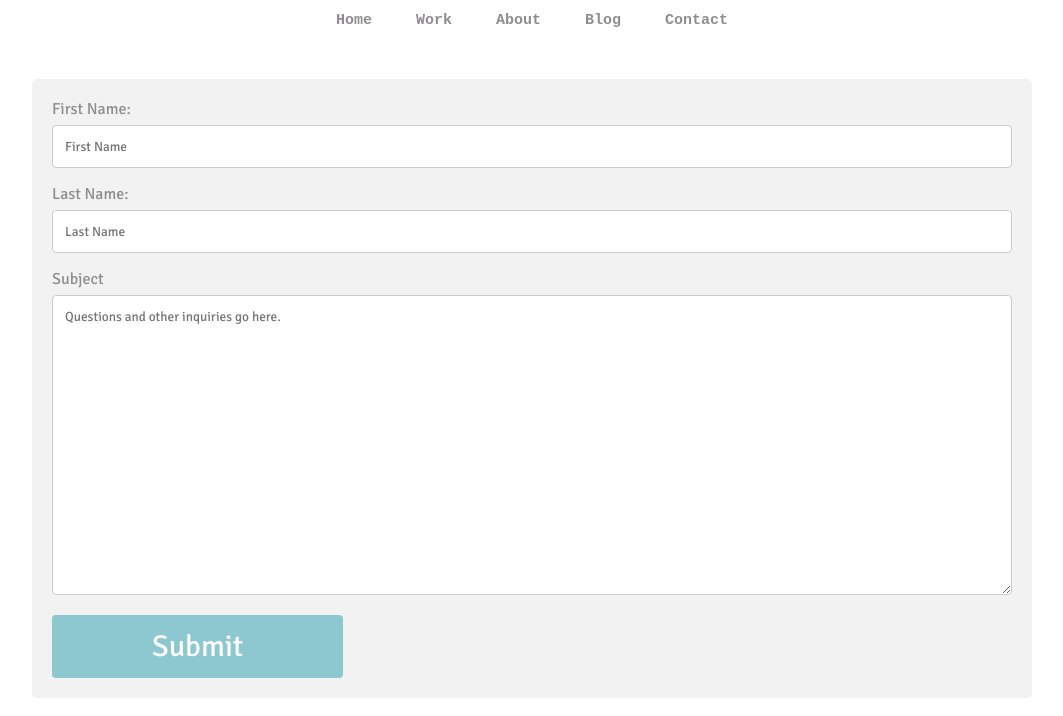
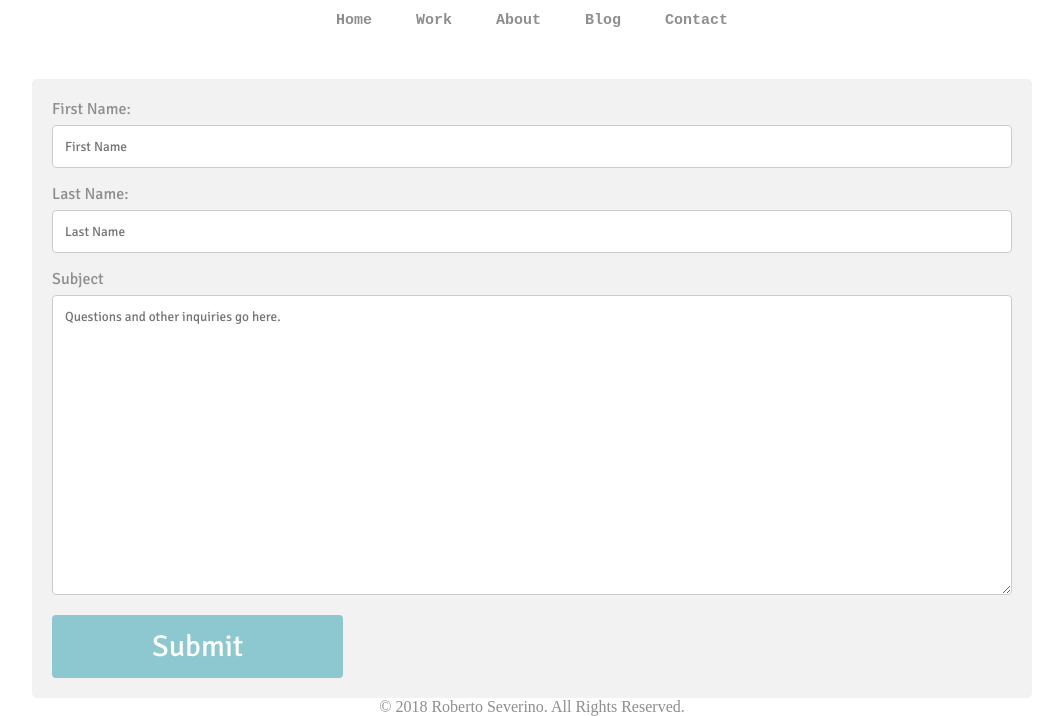
Before and after one commit to adwordvigilante/Portfolio-Website, a plain HTML site: page contact.html in a window 1280 px wide. Shown: the part 105-821 px from the top of the page, without its empty margins (108-1171 px from the left). Drawn offline with Linux system fonts and the light colour scheme.

Commit message:
Currently fixing bug with the footer.

```diff
--- a/contact.html
+++ b/contact.html
@@ -50,6 +50,9 @@
 
 	</div>
 
+	<footer>
+		&copy;&nbsp;2018 Roberto Severino. All Rights Reserved.
+	</footer>
 
 
 </body>
--- a/css/style.css
+++ b/css/style.css
@@ -56,8 +56,10 @@ header nav a:visited {
 
 footer {
 	text-align: center;
-	margin-top: 13px;
-	margin-bottom: 30px;
+    position: relative;
+    left: 0px;
+    bottom: 0px;
+    width: 100%;
 }
 
 /* HOME PAGE CODE
```
Also changed, not shown: about.html (+3 -3 lines), index.html (+3 -2 lines).
